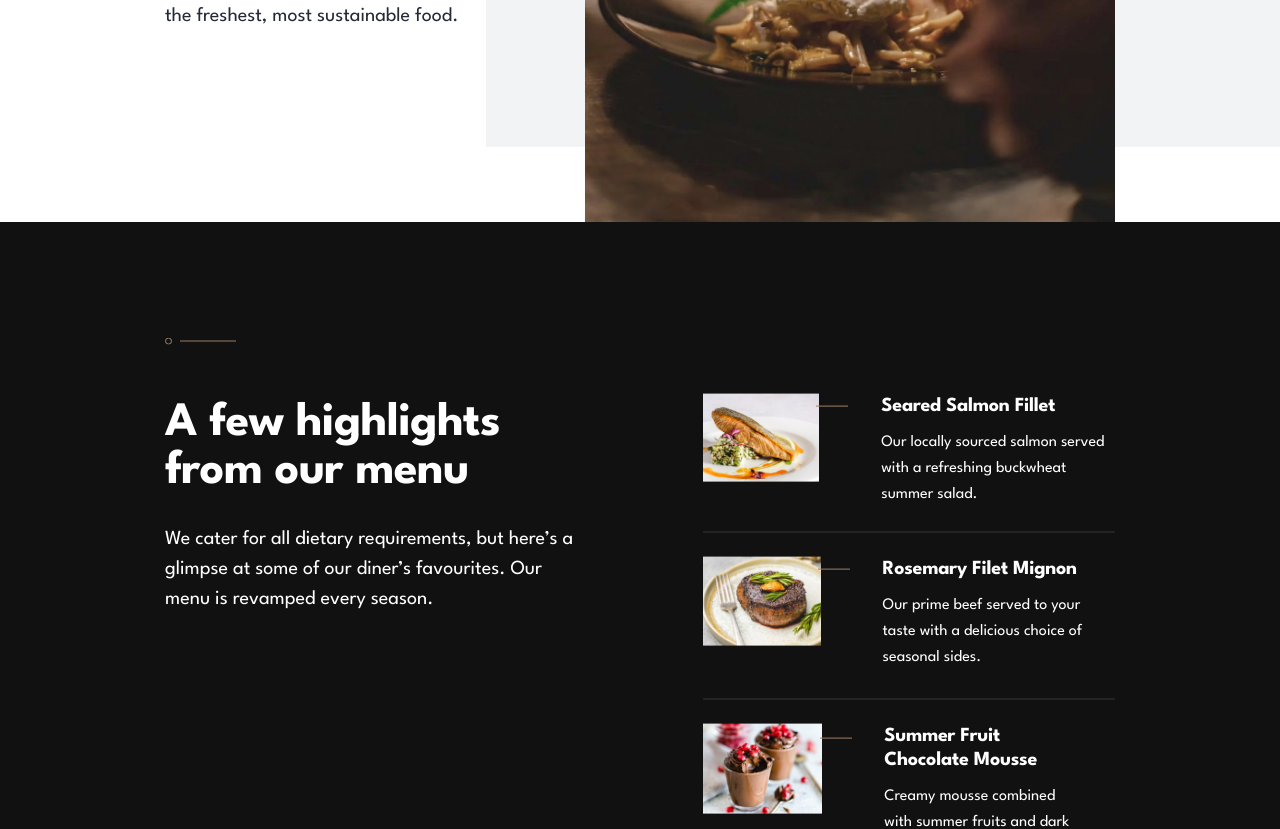
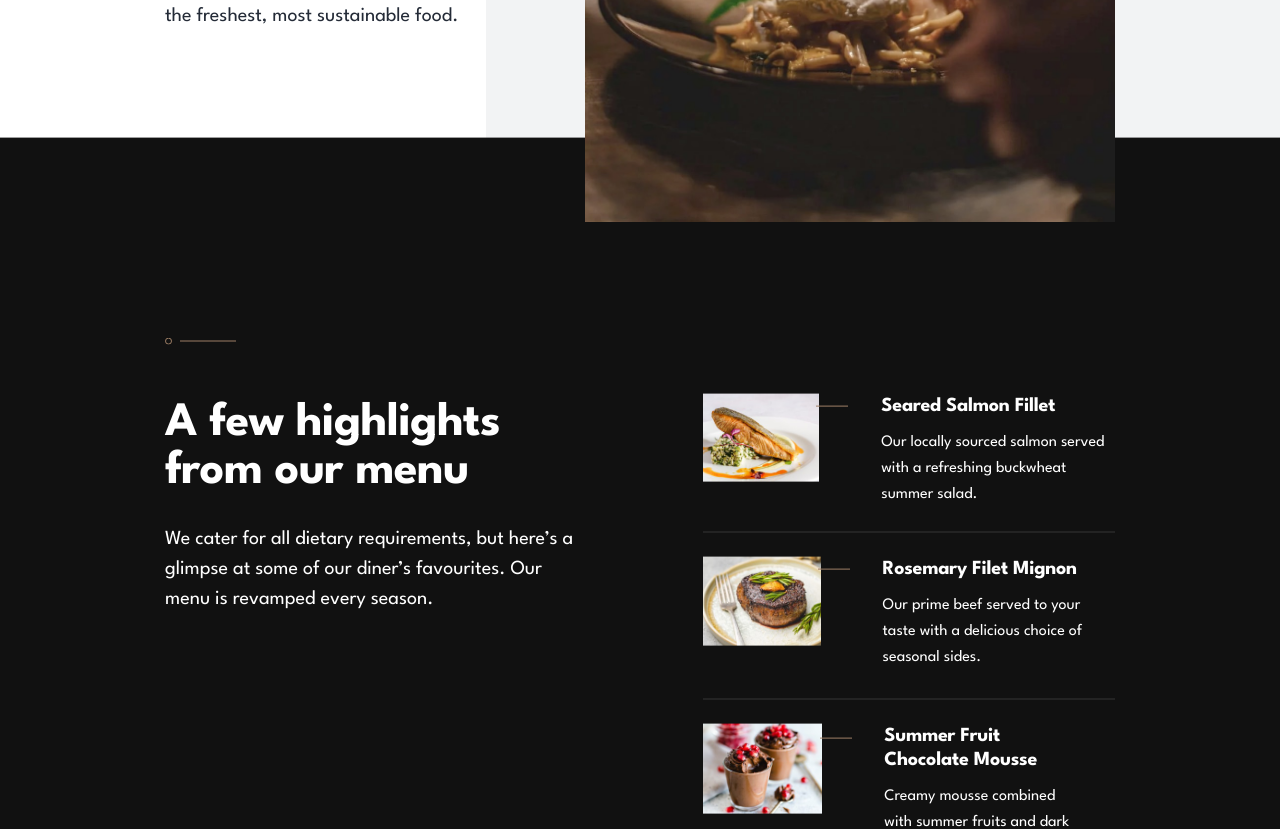
Before and after one commit to Rubendvb/dine-restaurant-website, a React (Vite) app: page / in a window 1280 px wide. Shown: the part 2040-2869 px from the top of the page. Built offline with nearby package versions, Linux system fonts and the light colour scheme.

Commit message:
fix menu menu-highlights

```diff
--- a/src/components/MenuHighlights/MenuHighlights.scss
+++ b/src/components/MenuHighlights/MenuHighlights.scss
@@ -3,6 +3,11 @@
 
 .menu-highlights-container {
   background-color: $cod-gray;
+
+  @media screen and (min-width: 1024px) {
+    position: relative;
+    transform: translateY(-10%);
+  }
 }
 
 .menu-highlights {
@@ -19,8 +24,6 @@
   }
 
   @media screen and (min-width: 1024px) {
-    position: relative;
-    transform: translateY(-10%);
     display: grid;
     grid-template-columns: repeat(2, 1fr);
     padding: 200px 165px 120px;
```
